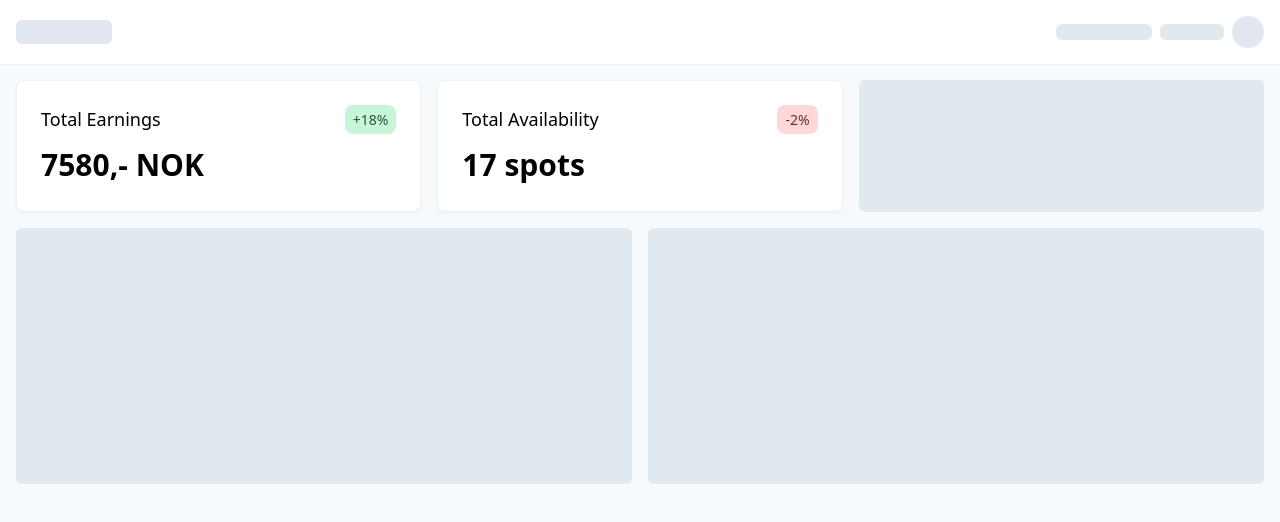
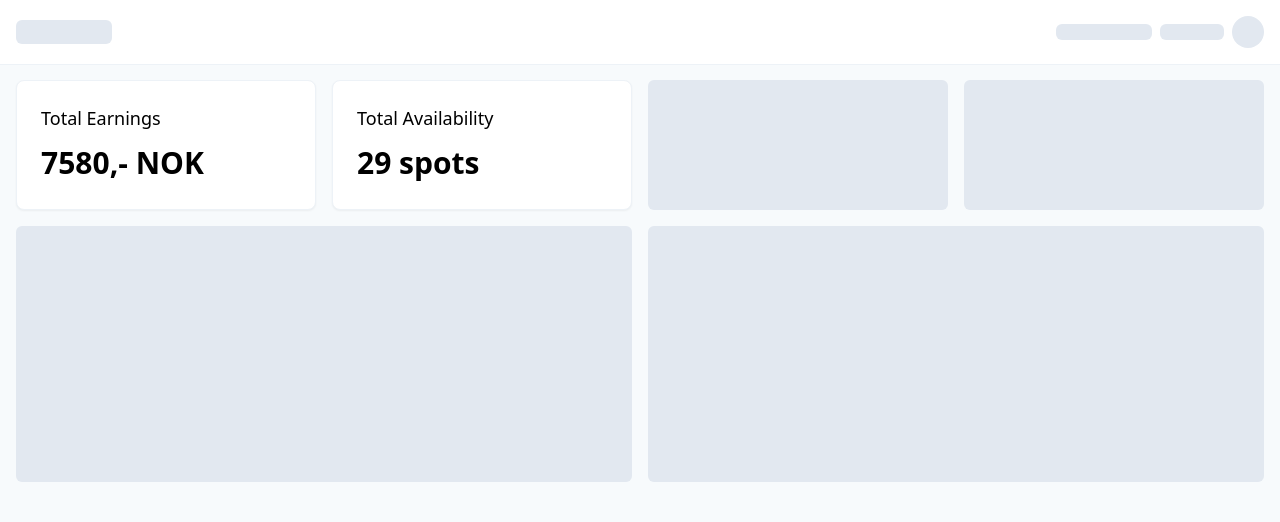
Before and after one commit to alexrohleder/parking-lot, a Next.js app: page / in a window 1280 px wide. Shown: the top 522 px of the page. Built offline with nearby package versions, Linux system fonts and the light colour scheme.

Commit message:
remove non-requirements

```diff
--- a/components/Dashboard/Card.tsx
+++ b/components/Card.tsx
@@ -1,11 +1,8 @@
 import React from "react";
-import Delta from "./Delta";
 
 type Props = {
   title: string;
   value: string;
-  delta?: number;
-  deltaTitleAppendix?: string;
 };
 
 function Card(props: Props) {
@@ -13,9 +10,6 @@ function Card(props: Props) {
     <div className="bg-white rounded-lg p-6 border border-gray-200 shadow-sm hover:shadow-lg transition-shadow ease-in-out duration-150">
       <div className="flex items-center justify-between mb-2">
         <div className="text-lg">{props.title}</div>
-        {props.delta && (
-          <Delta delta={props.delta} titleAppendix={props.deltaTitleAppendix} />
-        )}
       </div>
       <div className="text-3xl font-bold">{props.value}</div>
     </div>
--- a/components/Dashboard/Delta.tsx
+++ /dev/null
@@ -1,29 +0,0 @@
-import React from "react";
-
-type Props = {
-  delta: number;
-  titleAppendix?: string;
-};
-
-function Delta(props: Props) {
-  if (props.delta === 0) {
-    return <div />;
-  }
-
-  const colors =
-    props.delta > 0 ? "bg-green-200 text-green-900" : "bg-red-200 text-red-900";
-
-  const title =
-    props.delta > 0
-      ? `Increase ${props.titleAppendix}`
-      : `Decrease ${props.titleAppendix}`;
-
-  return (
-    <div className={`${colors} py-1 px-2 text-sm rounded-lg`} title={title}>
-      {props.delta > 0 ? "+" : ""}
-      {props.delta}%
-    </div>
-  );
-}
-
-export default Delta;
--- a/pages/index.tsx
+++ b/pages/index.tsx
@@ -1,38 +1,32 @@
 import { GetStaticProps } from "next";
-import Card from "../components/Dashboard/Card";
+import Card from "../components/Card";
 import Layout from "../components/Layout";
-import { getTodayEarnings, getTotalAvailability } from "../services/Garage";
+import { getTodayEarnings, getAvailability } from "../services/Garage";
 
 type Props = {
   earnings: AsyncReturnType<typeof getTodayEarnings>;
-  totalAvailability: AsyncReturnType<typeof getTotalAvailability>;
+  availability: AsyncReturnType<typeof getAvailability>;
 };
 
 export const getStaticProps: GetStaticProps<Props> = async () => {
   return {
     props: {
       earnings: await getTodayEarnings(),
-      totalAvailability: await getTotalAvailability()
-    }
+      availability: await getAvailability(),
+    },
   };
 };
 
 export default function Dashboard(props: Props) {
   return (
     <Layout>
-      <div className="grid gap-4 pb-4 md:grid-cols-2 lg:grid-cols-3">
-        <Card
-          title="Total Earnings"
-          value={`${props.earnings.amount},- NOK`}
-          delta={props.earnings.delta}
-          deltaTitleAppendix="from yesterday"
-        />
+      <div className="grid gap-4 grid-cols-2 md:grid-cols-3 lg:grid-cols-4 pb-4">
+        <Card title="Total Earnings" value={`${props.earnings.amount},- NOK`} />
         <Card
           title="Total Availability"
-          value={`${props.totalAvailability} spots`}
-          delta={-2}
-          deltaTitleAppendix="from same time yesterday"
+          value={`${props.availability.totalAvailableSpots} spots`}
         />
+        <div className="hidden sm:block placeholder" />
         <div className="hidden lg:block placeholder" />
       </div>
       <div className="grid gap-4 md:grid-cols-2">
--- /dev/null
+++ b/services/Floor.ts
@@ -0,0 +1,12 @@
+export async function getAvailability(level?: number) {
+  return {
+    0: {
+      totalSpots: 25,
+      totalAvailableSpots: 4,
+    },
+    1: {
+      totalSpots: 25,
+      totalAvailableSpots: 16,
+    },
+  };
+}
--- a/services/Garage.ts
+++ b/services/Garage.ts
@@ -1,14 +1,15 @@
-/**
- * Retrieve the current amount earned today and a delta in the form of a
- * percentage which represents the difference between today and yesterday
- */
+import { getAvailability as getFloorAvailability } from "./Floor";
+
 export async function getTodayEarnings() {
   return {
     amount: 7580,
-    delta: 18
   };
 }
 
-export async function getTotalAvailability() {
-  return 17;
+export async function getAvailability() {
+  return {
+    totalSpots: 50,
+    totalAvailableSpots: 29,
+    floors: await getFloorAvailability(),
+  };
 }
```
